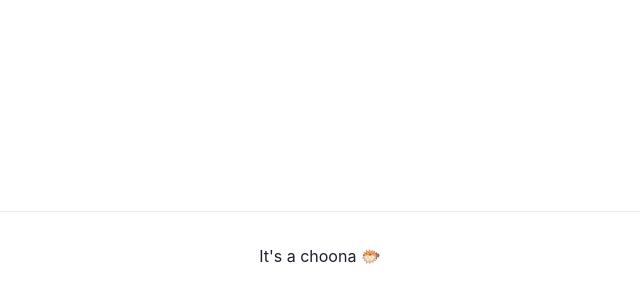
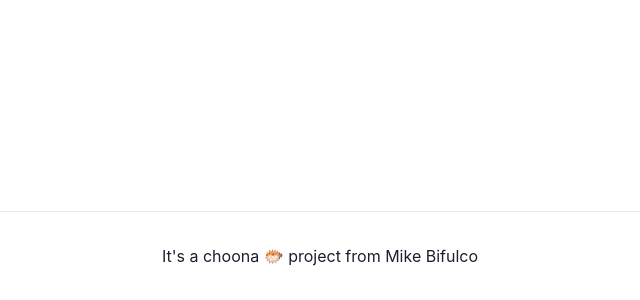
Before and after one commit to mbifulco/browser-tuna, a Next.js app: page / in a window 1280 px wide. Shown: the part 589-889 px from the top of the page, without its empty margins (320-960 px from the left). Built offline with nearby package versions, Linux system fonts and the light colour scheme; no server answers.

Commit message:
give yourself credit

```diff
--- a/pages/index.js
+++ b/pages/index.js
@@ -23,7 +23,9 @@ const Home = () => {
       </main>
 
       <footer className={styles.footer}>
-        <a>{"It's"} a choona 🐡</a>
+        <a href="https://mikebifulco.com">
+          {"It's"} a choona 🐡 project from Mike Bifulco
+        </a>
       </footer>
     </div>
   );
```
